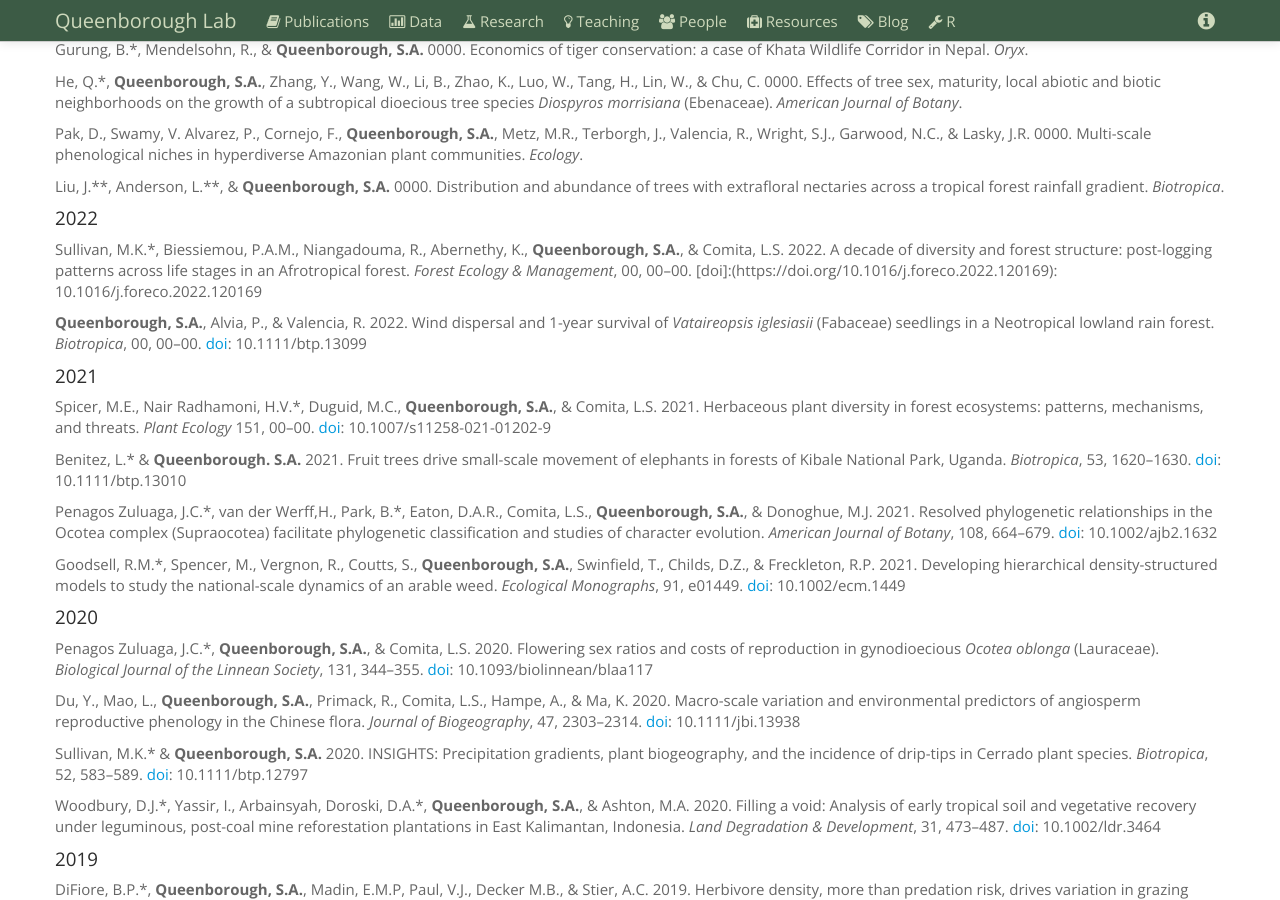
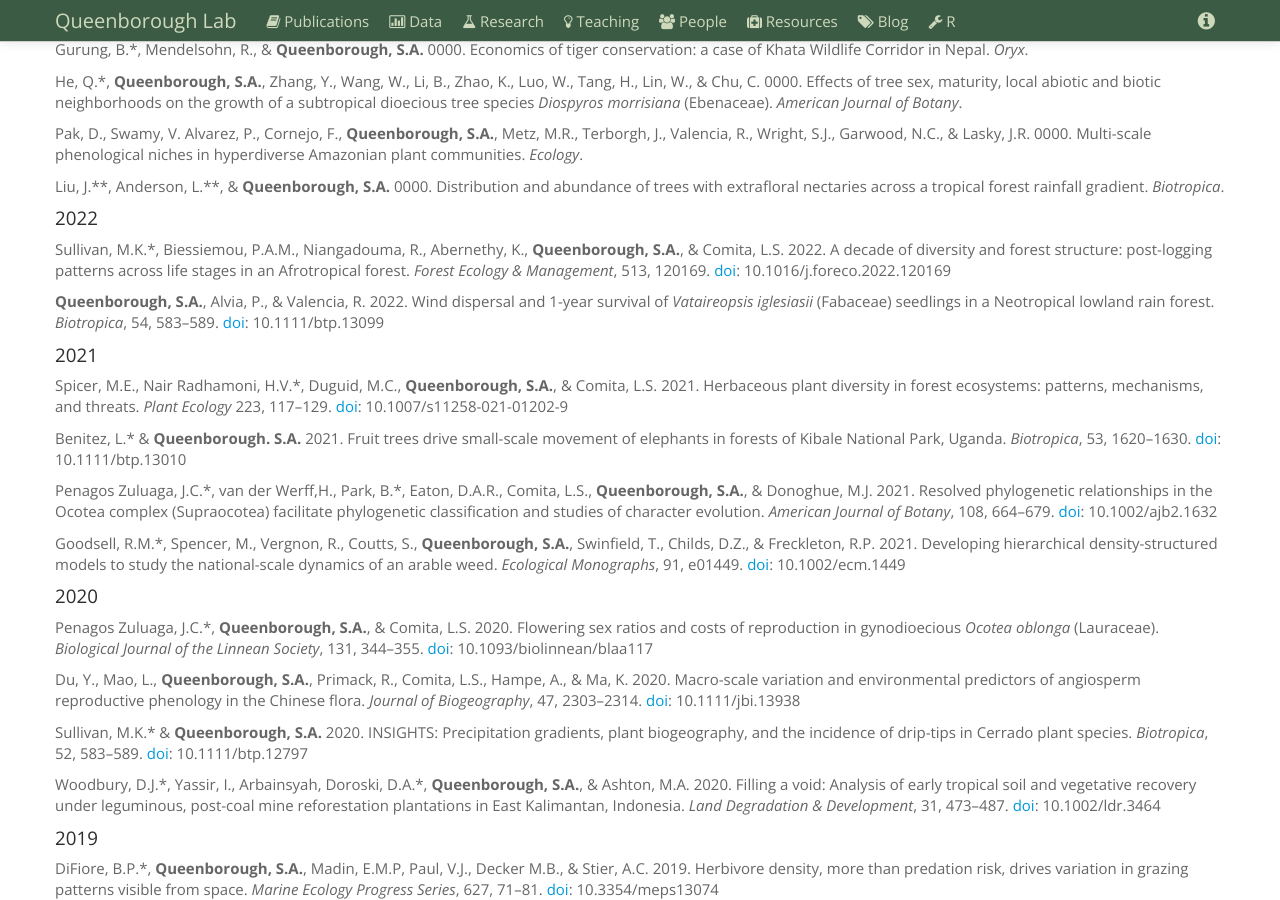
Before and after one commit to saq/saq.github.io, a Jekyll site: the page built from publications.md, in a window 1280 px wide and 900 px high, scrolled down 569 px. Built offline with Jekyll 4.4.1, drawn with Linux system fonts in a browser that asks for light colours.

Commit message:
Update publications.md

```diff
--- a/publications.md
+++ b/publications.md
@@ -63,14 +63,14 @@ Liu, J.\*\*, Anderson, L.\*\*, & **Queenborough, S.A.** 0000. Distribution and a
 
 #### 2022
 
-Sullivan, M.K.\*, Biessiemou, P.A.M., Niangadouma, R., Abernethy, K., **Queenborough, S.A.**, & Comita, L.S. 2022. A decade of diversity and forest structure: post-logging patterns across life stages in an Afrotropical forest. *Forest Ecology & Management*, 00, 00--00. [doi]:(https://doi.org/10.1016/j.foreco.2022.120169): 10.1016/j.foreco.2022.120169
+Sullivan, M.K.\*, Biessiemou, P.A.M., Niangadouma, R., Abernethy, K., **Queenborough, S.A.**, & Comita, L.S. 2022. A decade of diversity and forest structure: post-logging patterns across life stages in an Afrotropical forest. *Forest Ecology & Management*, 513, 120169. [doi](https://doi.org/10.1016/j.foreco.2022.120169): 10.1016/j.foreco.2022.120169
 
- **Queenborough, S.A.**, Alvia, P., & Valencia, R. 2022. Wind dispersal and 1-year survival of *Vataireopsis iglesiasii* (Fabaceae) seedlings in a Neotropical lowland rain forest. *Biotropica*, 00, 00--00. [doi](https://doi.org/10.1111/btp.13099): 10.1111/btp.13099
+ **Queenborough, S.A.**, Alvia, P., & Valencia, R. 2022. Wind dispersal and 1-year survival of *Vataireopsis iglesiasii* (Fabaceae) seedlings in a Neotropical lowland rain forest. *Biotropica*, 54, 583--589. [doi](https://doi.org/10.1111/btp.13099): 10.1111/btp.13099
 
 
 #### 2021
 
-Spicer, M.E., Nair Radhamoni, H.V.\*, Duguid, M.C., **Queenborough, S.A.**, & Comita, L.S. 2021. Herbaceous plant diversity in forest ecosystems: patterns, mechanisms, and threats. *Plant Ecology* 151, 00--00. [doi](https://doi.org/10.1007/s11258-021-01202-9): 10.1007/s11258-021-01202-9
+Spicer, M.E., Nair Radhamoni, H.V.\*, Duguid, M.C., **Queenborough, S.A.**, & Comita, L.S. 2021. Herbaceous plant diversity in forest ecosystems: patterns, mechanisms, and threats. *Plant Ecology* 223, 117--129. [doi](https://doi.org/10.1007/s11258-021-01202-9): 10.1007/s11258-021-01202-9
 
 Benitez, L.\* & **Queenborough. S.A.** 2021. Fruit trees drive small-scale movement of elephants in forests of Kibale National Park, Uganda. *Biotropica*, 53, 1620--1630. [doi](https://doi.org/10.1111/btp.13010): 10.1111/btp.13010
 
```
